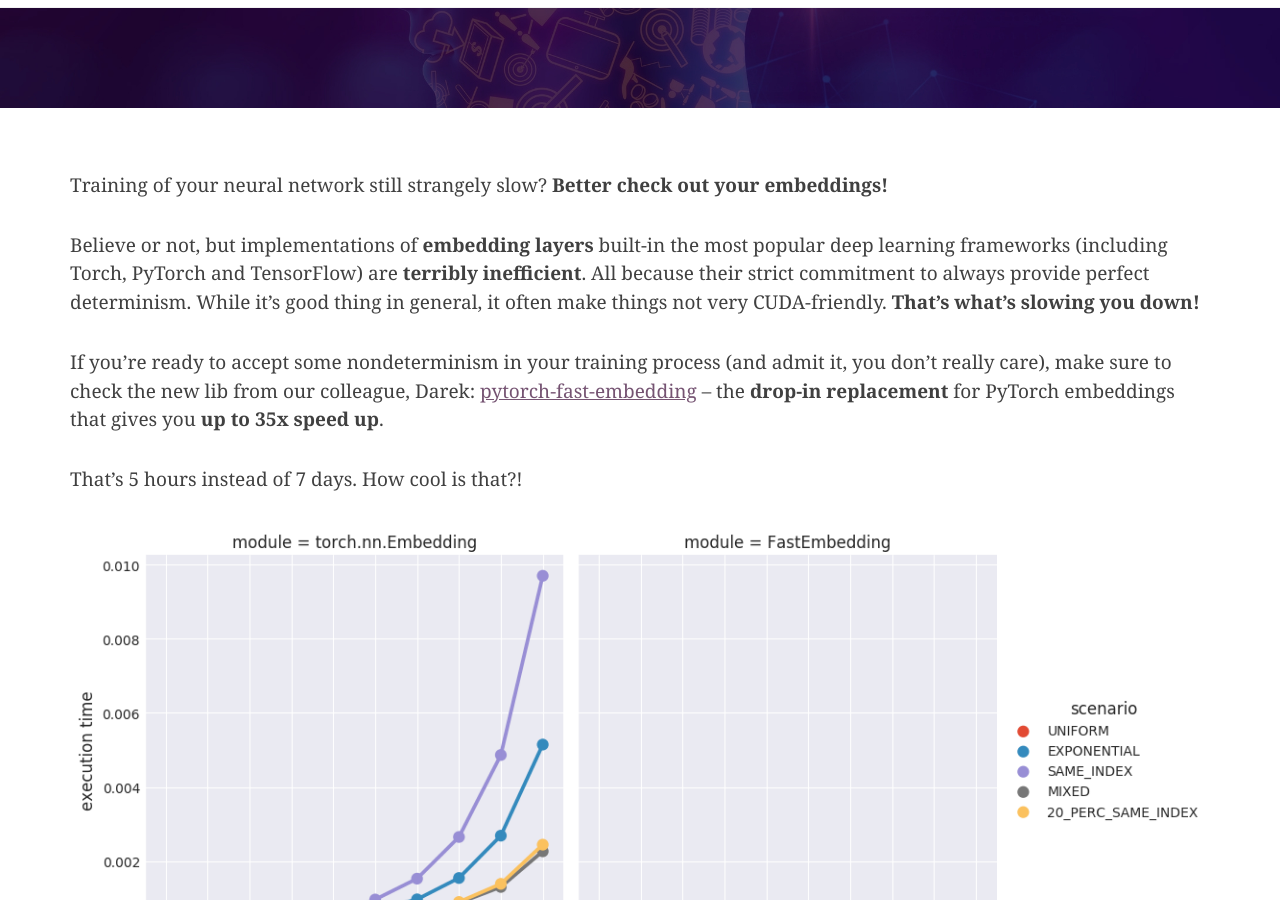
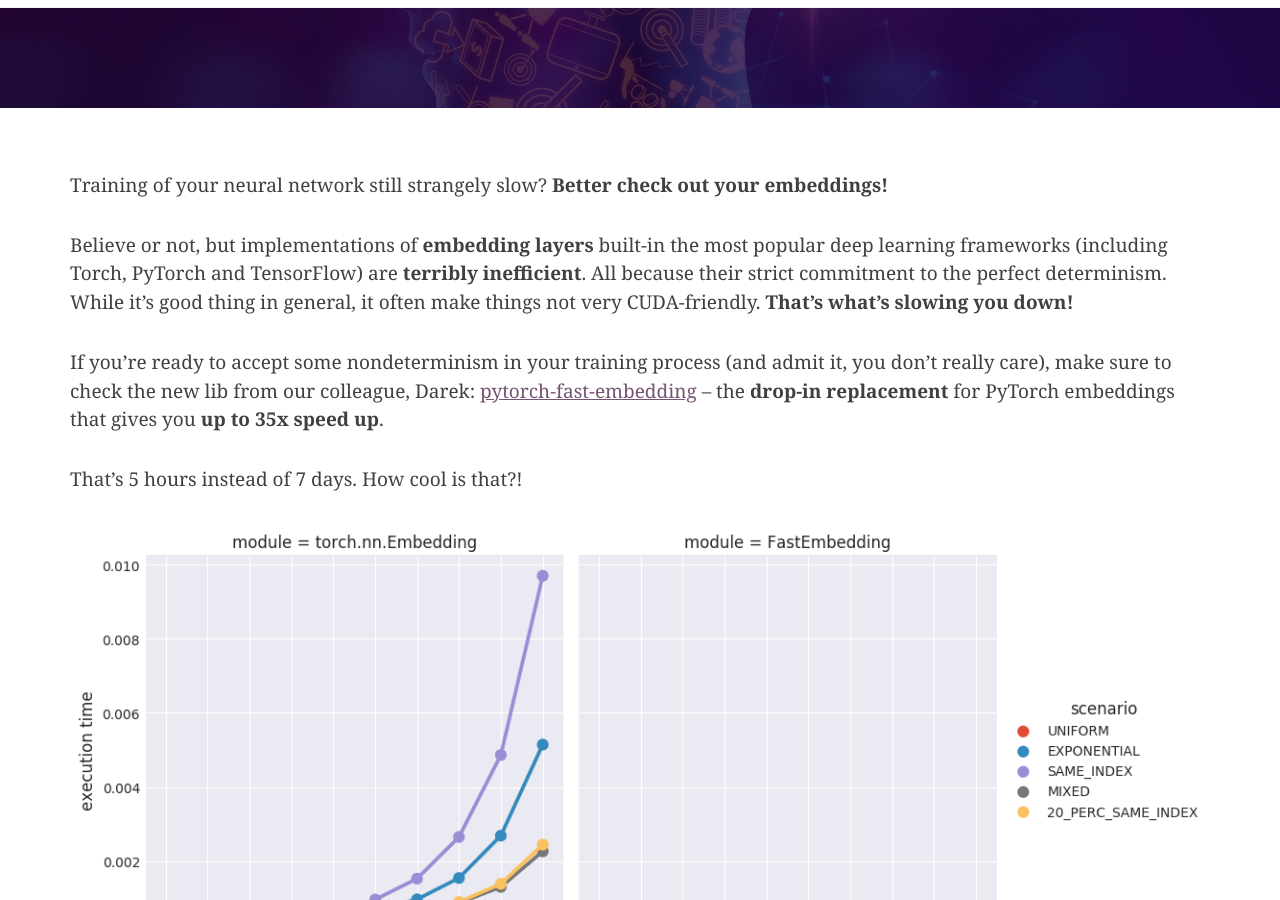
Before and after one commit to RTBHOUSE/techblog, a Jekyll site: the page built from _posts/2018-09-20-fast-embeddings.markdown, in a window 1280 px wide and 900 px high, scrolled down 434 px. Built offline with Jekyll 4.4.1, drawn with Linux system fonts in a browser that asks for light colours; nearby versions of some CDN libraries; comment, search, counter and statistics services are not loaded.

Commit message:
Fix style again

```diff
--- a/_posts/2018-09-20-fast-embeddings.markdown
+++ b/_posts/2018-09-20-fast-embeddings.markdown
@@ -12,7 +12,7 @@ excerpt:     "PyTorch embeddings up to 35x faster."
 
 Training of your neural network still strangely slow? **Better check out your embeddings!**
 
-Believe or not, but implementations of **embedding layers** built-in the most popular deep learning frameworks (including Torch, PyTorch and TensorFlow) are **terribly inefficient**. All because their strict commitment to always provide perfect determinism. While it's good thing in general, it often make things not very CUDA-friendly. **That's what's slowing you down!**
+Believe or not, but implementations of **embedding layers** built-in the most popular deep learning frameworks (including Torch, PyTorch and TensorFlow) are **terribly inefficient**. All because their strict commitment to the perfect determinism. While it's good thing in general, it often make things not very CUDA-friendly. **That's what's slowing you down!**
 
 If you're ready to accept some nondeterminism in your training process (and admit it, you don't really care), make sure to check the new lib from our colleague, Darek: <a href="https://github.com/RTBHOUSE/pytorch-fast-embedding">pytorch-fast-embedding</a> – the **drop-in replacement** for PyTorch embeddings that gives you **up to 35x speed up**.
 
```
